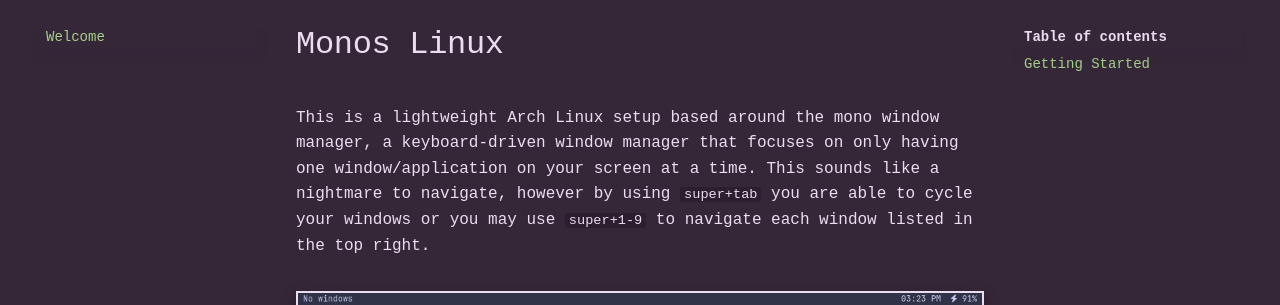
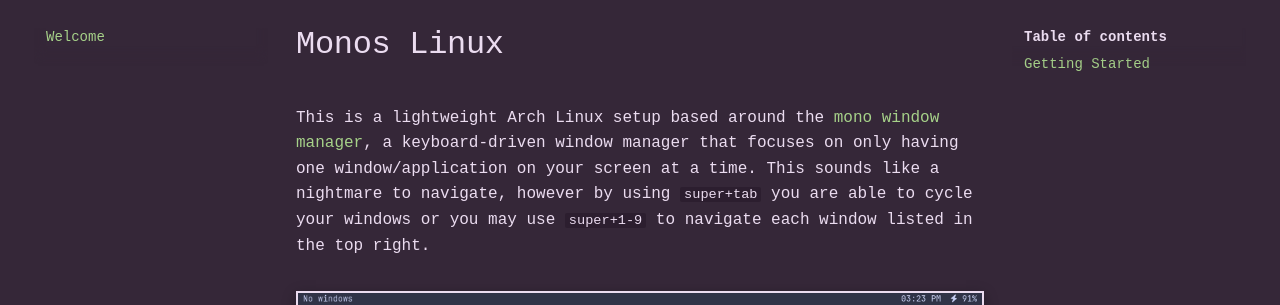
Before and after one commit to dantevazquez/monos-documentation, an MkDocs documentation site: the page built from docs/index.md, in a window 1280 px wide and 1337 px high. Shown: the part 122-427 px from the top of the window. Built offline with MkDocs 1.6.1 and Material for MkDocs 9.7.7, drawn with Linux system fonts in a browser that asks for light colours; comment, search, counter and statistics services are not loaded; a style sheet for code colours, icons or effects is not loaded; part of the change alters nothing that is shown.

```diff
--- a/docs/index.md
+++ b/docs/index.md
@@ -1,6 +1,6 @@
 # Monos Linux
 
-This is a lightweight Arch Linux setup based around the mono window manager, a keyboard-driven window manager
+This is a lightweight Arch Linux setup based around the [mono window manager](https://github.com/dantevazquez/monowm), a keyboard-driven window manager
 that focuses on only having one window/application on your screen at a time. This sounds like a nightmare
 to navigate, however by using `super+tab` you are able to cycle your windows or you may use `super+1-9`
 to navigate each window listed in the top right.
```
